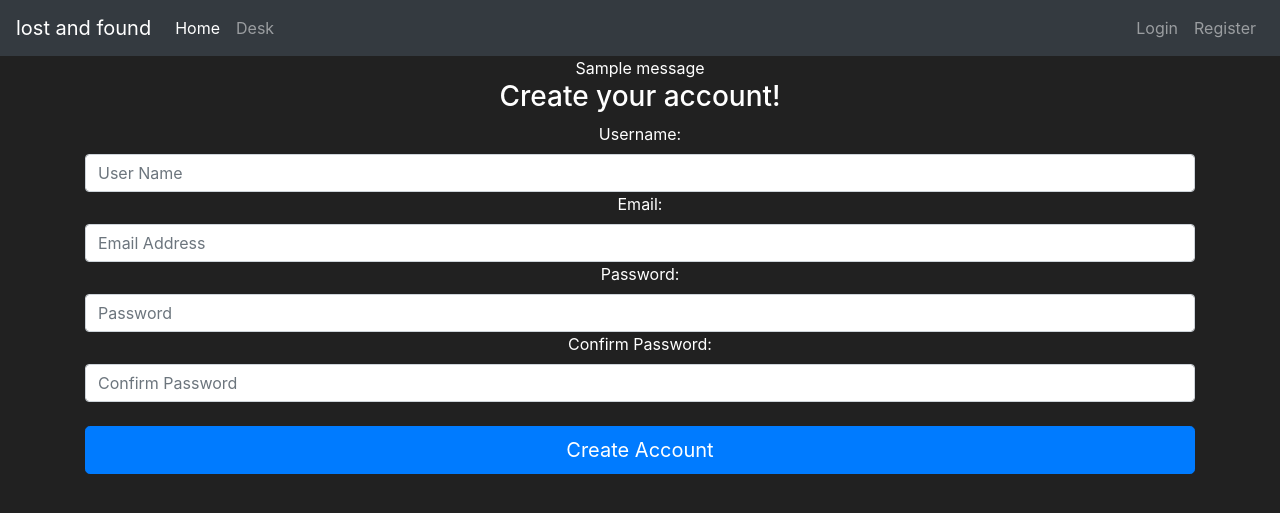
After one commit to AnuragTimilsina/lost_and_found, a Flask app: page /register in a window 1280 px wide. The commit adds this page. Shown: the top 513 px of the page. Run offline with Flask 2, Linux system fonts and the light colour scheme; one stand-in notice (Sample message) is shown; some libraries are stand-ins or nearby versions.

Commit message:
Done with form validations

```diff
--- a/desk/__init__.py
+++ b/desk/__init__.py
@@ -3,6 +3,7 @@ from flask_sqlalchemy import SQLAlchemy
 
 app = Flask(__name__)
 app.config['SQLALCHEMY_DATABASE_URI'] = 'sqlite:///desk.db'
+app.config['SECRET_KEY'] = '61ac8e357083189eb8d766e7'
 db = SQLAlchemy(app)
 
 
--- /dev/null
+++ b/desk/forms.py
@@ -0,0 +1,24 @@
+from flask_wtf import FlaskForm
+from wtforms import StringField, PasswordField, SubmitField
+from wtforms.validators import Length, EqualTo, Email, DataRequired
+from desk.model import User
+
+
+class RegisterForm(FlaskForm):
+
+    def validate_username(self, username_to_check):
+        user = User.query.filter_by(username=username_to_check.data).first()
+        if user:
+            raise ValidationError('Username already exists!')
+
+
+    def validate_email_address(self, email_address_to_check):
+        email_address = User.query.filter_by(email_address=email_address_to_check.data).first()
+        if email_address:
+            raise ValidationError('Email already exists!')
+
+    username= StringField(label='Username:', validators=[Length(min=2, max=30), DataRequired()])
+    email_address = StringField(label='Email:', validators=[Email(), DataRequired()])
+    password1 = PasswordField(label='Password:', validators=[Length(min=6), DataRequired()])
+    password2 = PasswordField(label='Confirm Password:', validators=[EqualTo('password1'), DataRequired()])
+    submit = SubmitField(label='Create Account')
--- a/desk/routes.py
+++ b/desk/routes.py
@@ -1,7 +1,8 @@
 from desk import app
-from flask import render_template
-from desk.model import Item
-
+from flask import render_template, redirect, url_for
+from desk.model import Item, User
+from desk.forms import RegisterForm
+from desk import db
 
 @app.route("/")
 @app.route("/home")
@@ -18,3 +19,19 @@ def about_page(username):
 def desk():
     items = Item.query.all()
     return render_template('desk.html', items=items)
+
+
+@app.route('/register', methods=['GET', 'POST'])
+def register_page():
+    form = RegisterForm()
+    if form.validate_on_submit():
+        user_to_create = User(username=form.username.data,
+                                email_address=form.email_address.data,
+                                password=form.password1.data)
+        db.session.add(user_to_create)
+        db.session.commit()
+        return redirect(url_for('desk'))
+    if form.errors != {}: # IF no errors.
+        for err_msg in form.errors.values():
+            print(f'Error: {err_msg}')
+    return render_template('register.html', form=form)
--- a/desk/templates/base.html
+++ b/desk/templates/base.html
@@ -35,7 +35,7 @@
                     <a class="nav-link" href="#">Login</a>
                 </li>
                 <li class="nav-item">
-                    <a class="nav-link" href="#">Register</a>
+                    <a class="nav-link" href="{{ url_for('register_page') }}">Register</a>
                 </li>
             </ul>
         </div>
--- /dev/null
+++ b/desk/templates/register.html
@@ -0,0 +1,47 @@
+{% extends 'base.html' %}
+
+{% block title %}
+Regrestration Page
+{% endblock %}
+
+{% block content %}
+    <body class="text-center">
+        <div class="container">
+
+            <div class="error-msg" style="color: white;">
+                {% with messages = get_flashed_messages(with_categories=true) %}
+                {% if messages %}
+                    {% for category, message in messages %}
+                        <!-- <div class="alert alert-{{ category }}">
+                            <button type="button" class="m1-2 mb-1 close" data-dismiss="alert" aria-label="Close">
+                                <span aria-hidden="true">&times;</span>
+                            </button>
+                            {{ message }}
+                        </div> -->
+                        {{ message }}
+                    {% endfor %}
+                {% endif %}
+                {% endwith %}
+            </div>
+
+            <form method="POST" class="form-register" style="color:white">
+                {{ form.hidden_tag() }}
+                <h3>Create your account!</h1>
+                {{ form.username.label() }}
+                {{ form.username(class="form-control", placeholder="User Name") }}
+
+                {{ form.email_address.label() }}
+                {{ form.email_address(class="form-control", placeholder="Email Address") }}
+
+                {{ form.password1.label() }}
+                {{ form.password1(class="form-control", placeholder="Password") }}
+
+                {{ form.password2.label()}}
+                {{ form.password2(class="form-control", placeholder="Confirm Password") }}
+
+                <br>
+                {{ form.submit(class="btn btn-lg btn-block btn-primary") }}
+            </form>
+        </div>
+    </body>
+{% endblock %}
```
Also changed, not shown: desk/model.py (+13 -0 lines), desk/desk.db.
